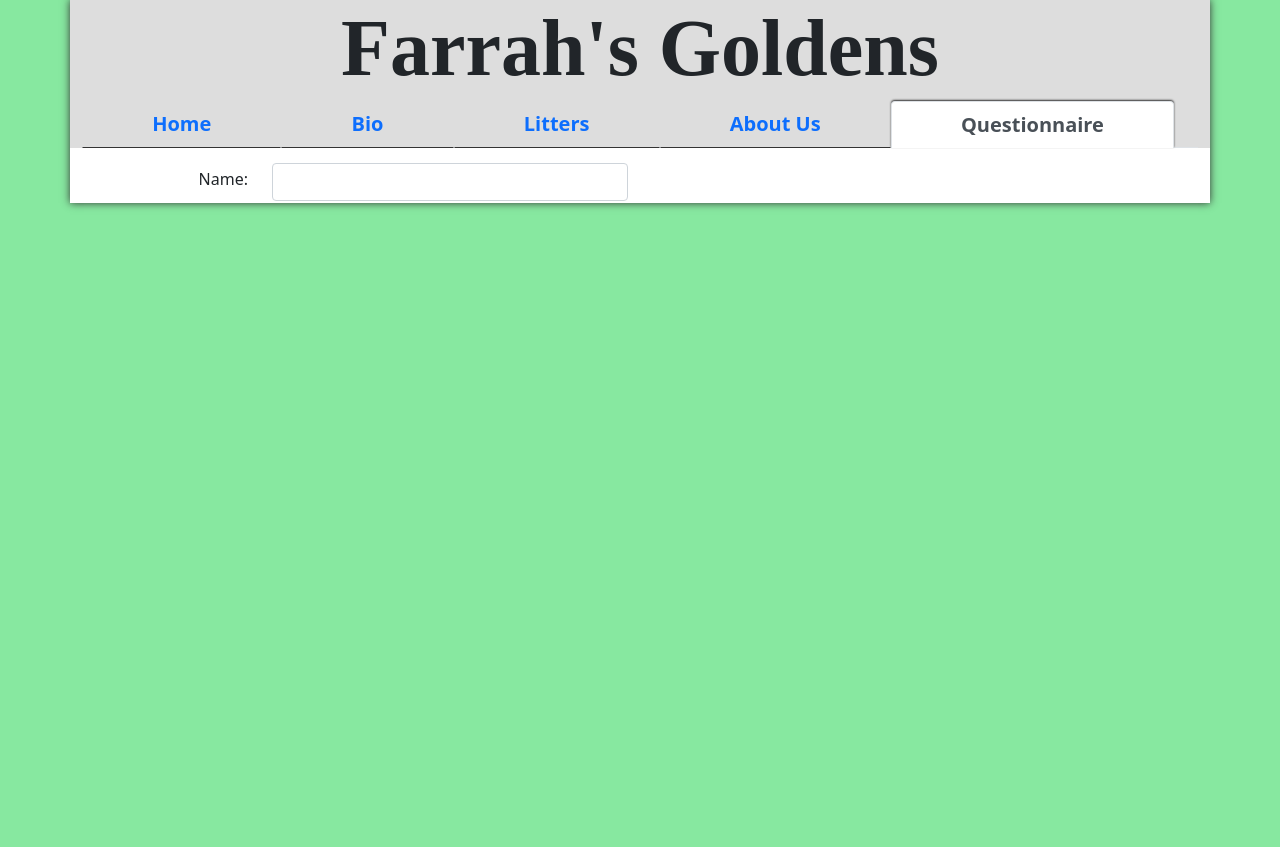
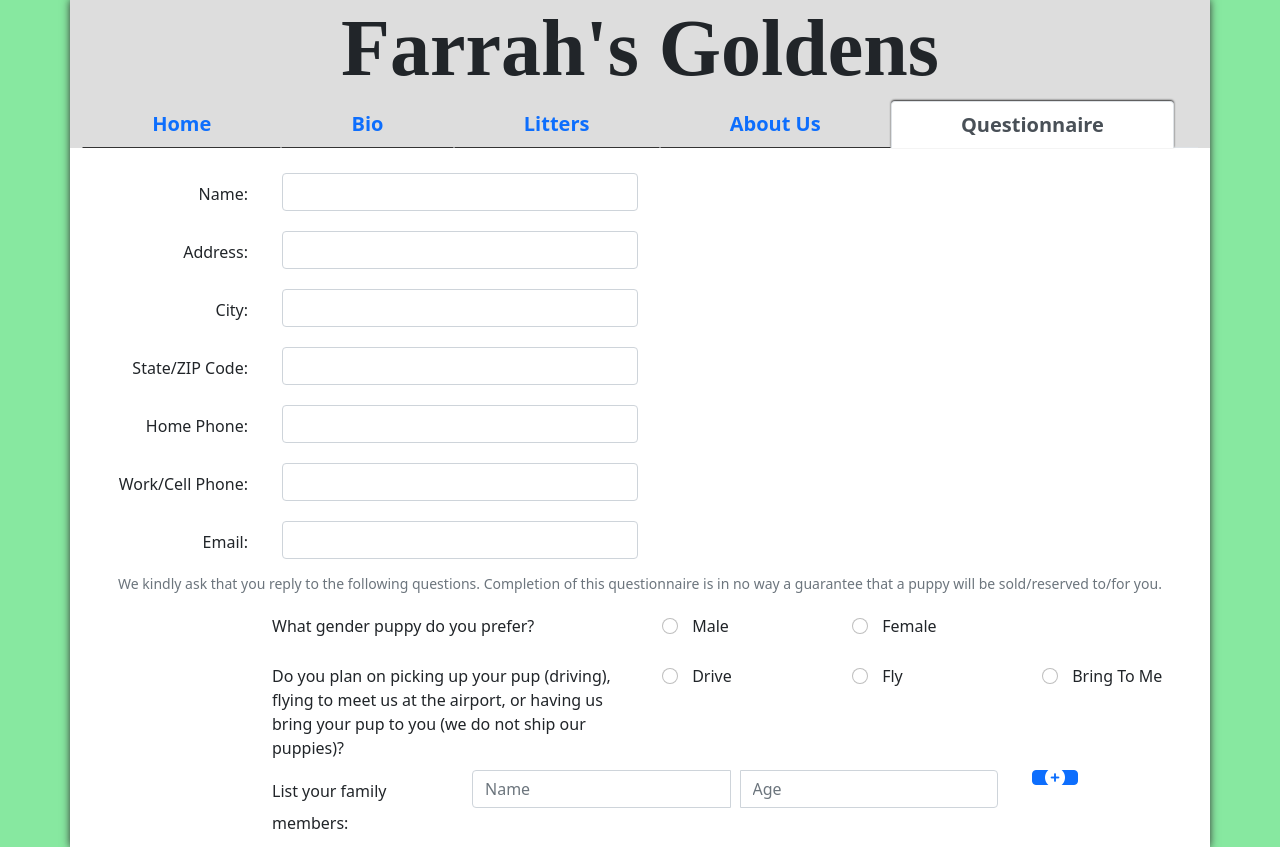
Before and after one commit to paulthepen/FarrahsGoldens, a PHP site: page / in a window 1280 px wide, after a click on "Questionnaire". Before the commit the page ends 209 px from the top, so only its background shows below. Run offline with PHP 8.4, Linux system fonts and the light colour scheme; some libraries are stand-ins or nearby versions; some web fonts are replaced.

Commit message:
working on form

```diff
--- a/header.php
+++ b/header.php
@@ -3,6 +3,8 @@
 <head>
     <link href="https://cdn.jsdelivr.net/npm/bootstrap@5.1.1/dist/css/bootstrap.min.css" rel="stylesheet" integrity="sha384-F3w7mX95PdgyTmZZMECAngseQB83DfGTowi0iMjiWaeVhAn4FJkqJByhZMI3AhiU" crossorigin="anonymous">
     <script src="https://cdn.jsdelivr.net/npm/bootstrap@5.1.1/dist/js/bootstrap.bundle.min.js" integrity="sha384-/bQdsTh/da6pkI1MST/rWKFNjaCP5gBSY4sEBT38Q/9RBh9AH40zEOg7Hlq2THRZ" crossorigin="anonymous"></script>
+    <script src="https://use.fontawesome.com/3c11e2a10a.js"></script>
+    <script src="https://code.jquery.com/jquery-3.6.0.min.js" integrity="sha256-/xUj+3OJU5yExlq6GSYGSHk7tPXikynS7ogEvDej/m4=" crossorigin="anonymous"></script>
     <link rel="stylesheet" href="style.css" type="text/css" />
     <style>
         @import url('https://fonts.googleapis.com/css2?family=Grechen+Fuemen&display=swap');
--- a/index.php
+++ b/index.php
@@ -71,16 +71,7 @@
             This is the litter
         </div>
         <div class="tab-pane" role="tabpanel" aria-labelledby="questions-tab-nav" id="questions-tab">
-            <form action="submit.php" type="POST">
-                <div class="row">
-                    <div class="col-sm-2 text-end">
-                        <label for="input-name" class="form-label">Name: </label>
-                    </div>
-                    <div class="col-sm-4">
-                        <input type="text" class="form-control" id="input-name" name="name" />
-                    </div>
-                </div>
-            </form>
+            <?php include 'questions.php'; ?>
         </div>
     </div>
 
--- /dev/null
+++ b/questions.php
@@ -0,0 +1,127 @@
+<form action="submit.php" type="POST">
+    <div class="row required">
+        <div class="col-sm-2 text-end">
+            <label for="input-name" class="form-label align-bottom">Name: </label>
+        </div>
+        <div class="col-sm-4">
+            <input type="text" class="form-control" id="input-name" name="name" />
+        </div>
+    </div>
+    <div class="row required">
+        <div class="col-sm-2 text-end">
+            <label for="input-address" class="form-label">Address: </label>
+        </div>
+        <div class="col-sm-4">
+            <input type="text" class="form-control" id="input-name" name="address" />
+        </div>
+    </div>
+    <div class="row required">
+        <div class="col-sm-2 text-end">
+            <label for="input-city" class="form-label">City: </label>
+        </div>
+        <div class="col-sm-4">
+            <input type="text" class="form-control" id="input-city" name="city" />
+        </div>
+    </div>
+    <div class="row required">
+        <div class="col-sm-2 text-end">
+            <label for="input-state" class="form-label">State/ZIP Code: </label>
+        </div>
+        <div class="col-sm-4">
+            <input type="text" class="form-control" id="input-state" name="state" />
+        </div>
+    </div>
+    <div class="row">
+        <div class="col-sm-2 text-end">
+            <label for="input-home" class="form-label">Home Phone: </label>
+        </div>
+        <div class="col-sm-4">
+            <input type="text" class="form-control" id="input-home" name="home" />
+        </div>
+    </div>
+    <div class="row">
+        <div class="col-sm-2 text-end">
+            <label for="input-cell" class="form-label">Work/Cell Phone: </label>
+        </div>
+        <div class="col-sm-4">
+            <input type="text" class="form-control" id="input-cell" name="cell" />
+        </div>
+    </div>
+    <div class="row required">
+        <div class="col-sm-2 text-end">
+            <label for="input-name" class="form-label">Email: </label>
+        </div>
+        <div class="col-sm-4">
+            <input type="email" class="form-control" id="input-email" name="email" />
+        </div>
+    </div>
+
+    <div id='form-disclaimer' class='form-text text-center'>
+        We kindly ask that you reply to the following questions. Completion of this questionnaire is in no way a guarantee that a puppy will be sold/reserved to/for you.
+    </div>
+
+    <div class="row required" style='margin-top: 20px;'>
+        <div class="col-sm-4 offset-sm-2">
+            <label>What gender puppy do you prefer?</label>
+        </div>
+        <span class="col-sm-2 align-middle">
+            <input class='form-check-input' type='radio' name='gender' id='input-gender' value='male'>
+            <label for="input-gender" class="form-check-label">
+                Male
+            </label>
+        </span>
+        <div class="col-sm-2">
+            <input class='form-check-input' type='radio' name='gender' id='input-gender' value='female'>
+            <label for="input-gender" class="form-check-label">
+                Female
+            </label>
+        </div>
+    </div>
+
+    <div class="row required" style='margin-top: 20px;'>
+        <div class="col-sm-4 offset-sm-2">
+            <label>Do you plan on picking up your pup (driving), flying to meet us at the airport, or having us bring your pup to you (we do not ship our puppies)?</label>
+        </div>
+        <span class="col-sm-2 align-middle">
+            <input class='form-check-input' type='radio' name='transport' id='input-transport' value='drive'>
+            <label for="input-transport" class="form-check-label">
+                Drive
+            </label>
+        </span>
+        <div class="col-sm-2">
+            <input class='form-check-input' type='radio' name='transport' id='input-transport' value='fly'>
+            <label for="input-transport" class="form-check-label">
+                Fly
+            </label>
+        </div>
+        <div class="col-sm-2">
+            <input class='form-check-input' type='radio' name='transport' id='input-transport' value='bring'>
+            <label for="input-transport" class="form-check-label">
+                Bring To Me
+            </label>
+        </div>
+    </div>
+
+    <div class="row required">
+        <div class="col-sm-2 offset-sm-2">
+            <label class="form-label">List your family members: </label>
+        </div>
+        <div class="col-sm-6" id='family-list'>
+            <div class="input-group">
+                <input type="text" class="form-control" name="family-member-[][name]" placeholder="Name" />
+                <input type="text" class="form-control" name="family-member-[][age]" placeholder="Age" />
+            </div>
+        </div>
+        <div class="col-sm-2" style='margin-top: 10px;'>
+            <a class="btn btn-primary" id="add-family-btn" onclick="addFamilyMember();"><i class="fa fa-lg fa-plus-circle"></i></a>
+        </div>
+    </div>
+
+
+</form>
+
+<script>
+    const addFamilyMember = () => {
+        $('#family-list').append('<div class="input-group"><input type = "text" class="form-control" name="family-member-[][name]" placeholder="Name" / ><input type="text" class="form-control" name="family-member-[][age]" placeholder="Age" / ></div>');
+    }
+</script>
--- a/style.css
+++ b/style.css
@@ -72,3 +72,11 @@ body {
 .form-label {
   line-height: 2;
 }
+
+input {
+  margin: 10px;
+}
+
+.form-label {
+    margin-top: 15px !important;
+}
```
